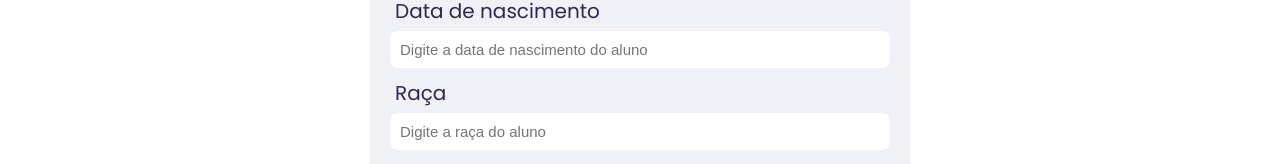
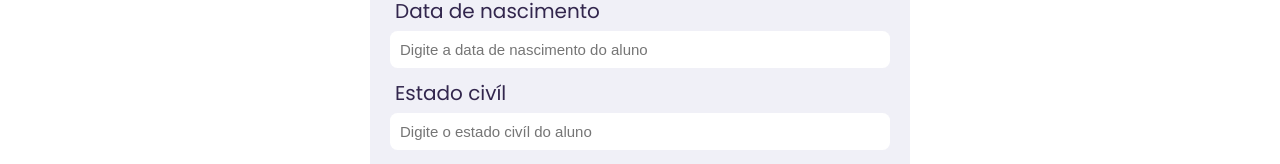
Before and after one commit to Pedruhf/MyStudentManagment, a React (Create React App) app: page /cadastrar-alunos in a window 1280 px wide. Shown: the part 780-944 px from the top of the page. Built offline with nearby package versions, Linux system fonts and the light colour scheme.

Commit message:
Adicao de mais um campo no registro de alunos

```diff
--- a/src/views/StudentRegister/index.jsx
+++ b/src/views/StudentRegister/index.jsx
@@ -132,11 +132,23 @@ function StudentRegister({ classes, students }) {
           <Form.Label>Data de nascimento</Form.Label>
           <Form.Control
             required
-            name="birthDate"
-            value={inputs.birthDate || ''}
+            name="birth_date"
+            value={inputs.birth_date || ''}
             onChange={handleInputChange}
             type="text"
             placeholder="Digite a data de nascimento do aluno"
+        />
+        </Form.Group>
+
+        <Form.Group className="student-name mb-3">
+          <Form.Label>Estado civíl</Form.Label>
+          <Form.Control
+            required
+            name="marital_status"
+            value={inputs.marital_status || ''}
+            onChange={handleInputChange}
+            type="text"
+            placeholder="Digite o estado civíl do aluno"
         />
         </Form.Group>
 
```
